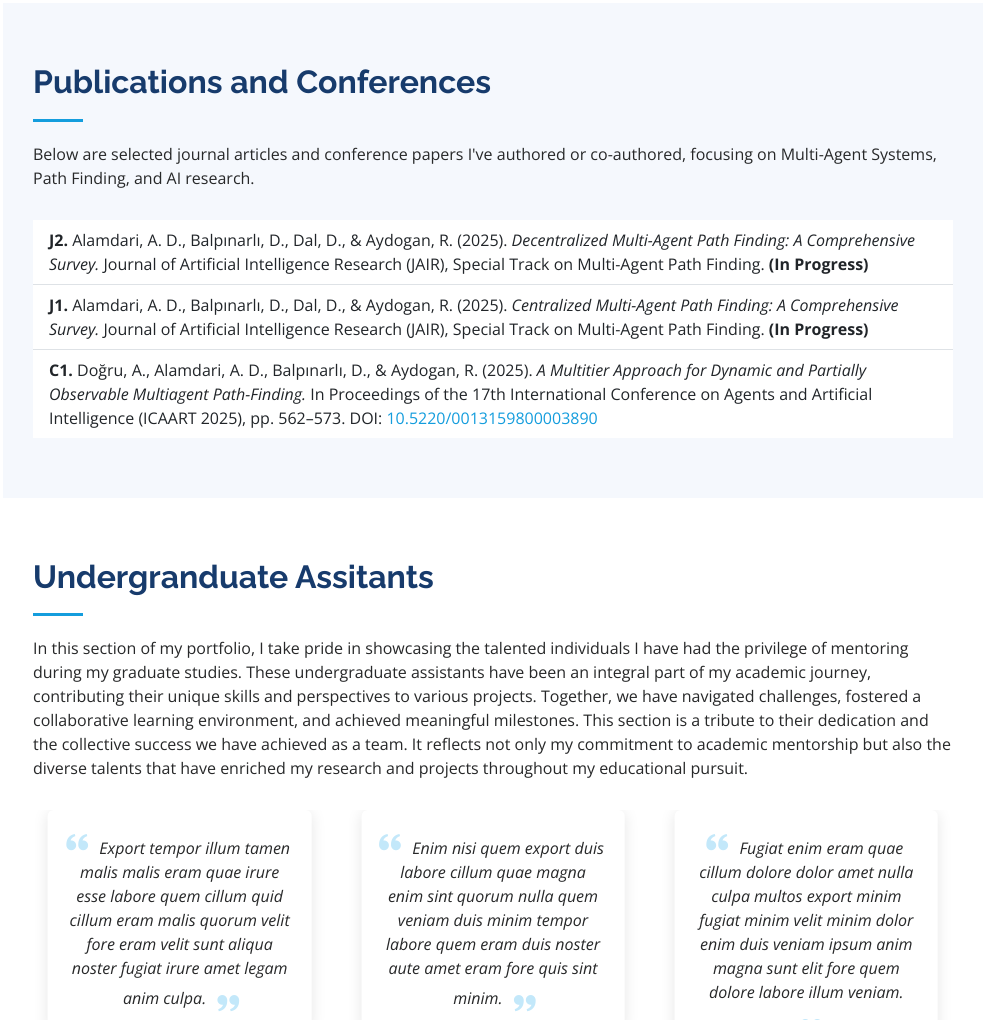
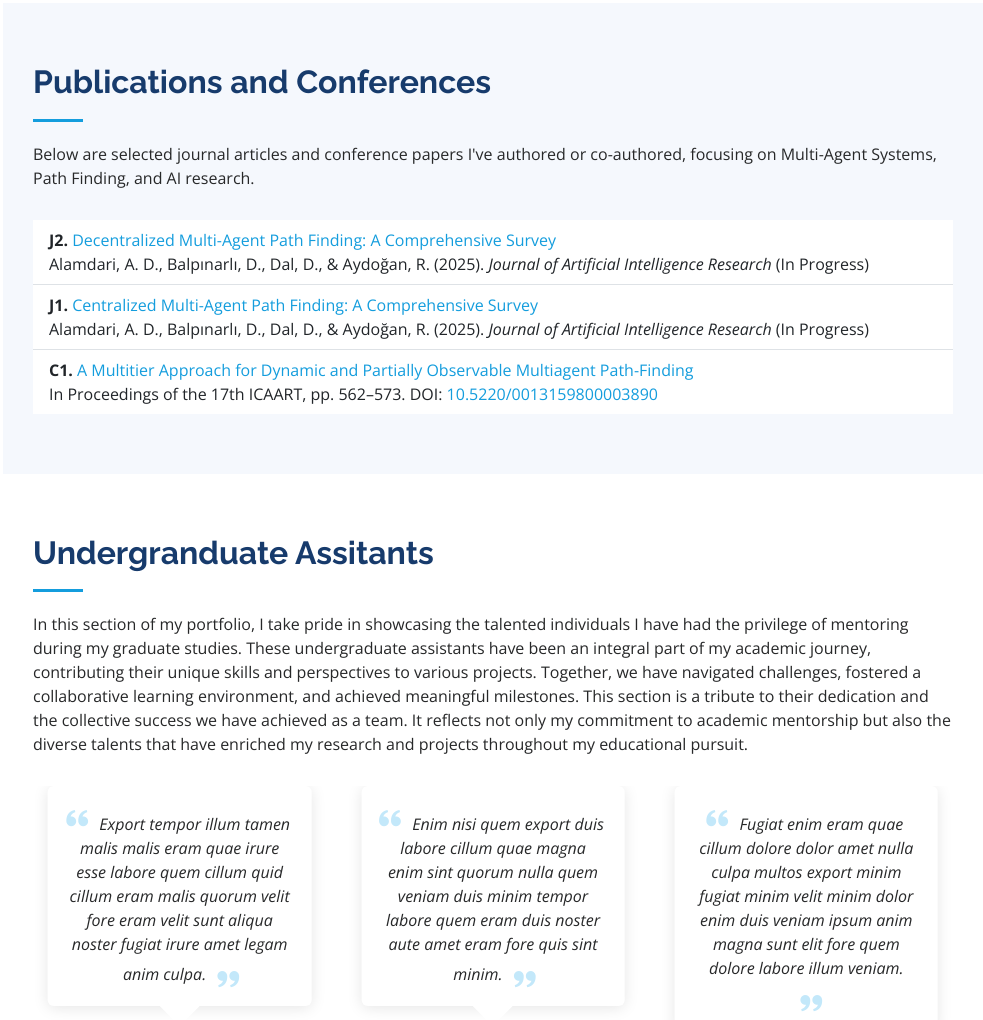
Before and after one commit to A-D-Alamdari/A-D-Alamdari.github.io, a plain HTML site: page index.html in a window 1280 px wide. Shown: the part 4996-6016 px from the top of the page, without its empty margins (297-1280 px from the left). Drawn offline with nearby package versions, Linux system fonts and the light colour scheme; some icons are missing.

Commit message:
Update index.html

```diff
--- a/index.html
+++ b/index.html
@@ -439,17 +439,30 @@
 
         <ul class="list-group list-group-flush">
   <li class="list-group-item">
-            <strong>J2.</strong> Alamdari, A. D., Balpınarlı, D., Dal, D., & Aydogan, R. (2025). <em>Decentralized Multi-Agent Path Finding: A Comprehensive Survey.</em> Journal of Artificial Intelligence Research (JAIR), Special Track on Multi-Agent Path Finding. <strong>(In Progress)</strong>
+    <strong>J2.</strong>
+    <a href="publication-details-j2.html" target="_blank">
+      Decentralized Multi-Agent Path Finding: A Comprehensive Survey
+    </a><br>
+    Alamdari, A. D., Balpınarlı, D., Dal, D., & Aydoğan, R. (2025). <em>Journal of Artificial Intelligence Research</em> (In Progress)
   </li>
 
   <li class="list-group-item">
-            <strong>J1.</strong> Alamdari, A. D., Balpınarlı, D., Dal, D., & Aydogan, R. (2025). <em>Centralized Multi-Agent Path Finding: A Comprehensive Survey.</em> Journal of Artificial Intelligence Research (JAIR), Special Track on Multi-Agent Path Finding. <strong>(In Progress)</strong>
+    <strong>J1.</strong>
+    <a href="publication-details-j1.html" target="_blank">
+      Centralized Multi-Agent Path Finding: A Comprehensive Survey
+    </a><br>
+    Alamdari, A. D., Balpınarlı, D., Dal, D., & Aydoğan, R. (2025). <em>Journal of Artificial Intelligence Research</em> (In Progress)
   </li>
 
   <li class="list-group-item">
-            <strong>C1.</strong> Doğru, A., Alamdari, A. D., Balpınarlı, D., & Aydogan, R. (2025). <em>A Multitier Approach for Dynamic and Partially Observable Multiagent Path-Finding.</em> In Proceedings of the 17th International Conference on Agents and Artificial Intelligence (ICAART 2025), pp. 562–573. DOI: <a href="https://doi.org/10.5220/0013159800003890" target="_blank">10.5220/0013159800003890</a>
+    <strong>C1.</strong>
+    <a href="publication-details-c1.html" target="_blank">
+      A Multitier Approach for Dynamic and Partially Observable Multiagent Path-Finding
+    </a><br>
+    In Proceedings of the 17th ICAART, pp. 562–573. DOI: <a href="https://doi.org/10.5220/0013159800003890" target="_blank">10.5220/0013159800003890</a>
   </li>
 </ul>
+
 
       </div>
     </div>
```
Lines whose indentation alone changed are shown as unchanged.
